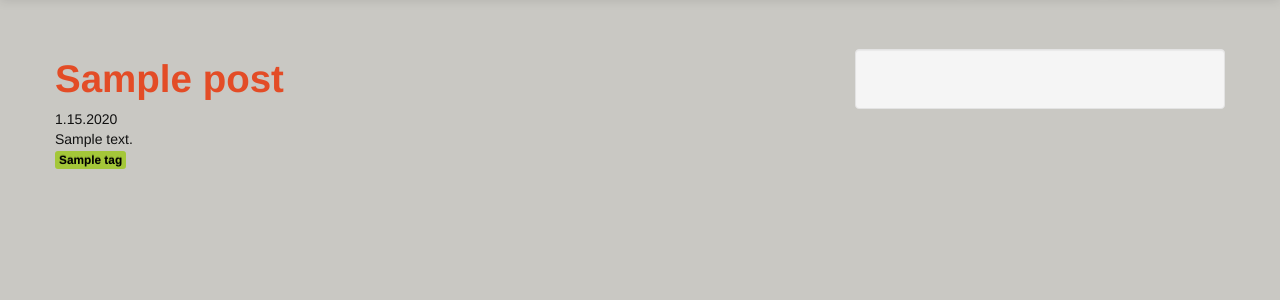
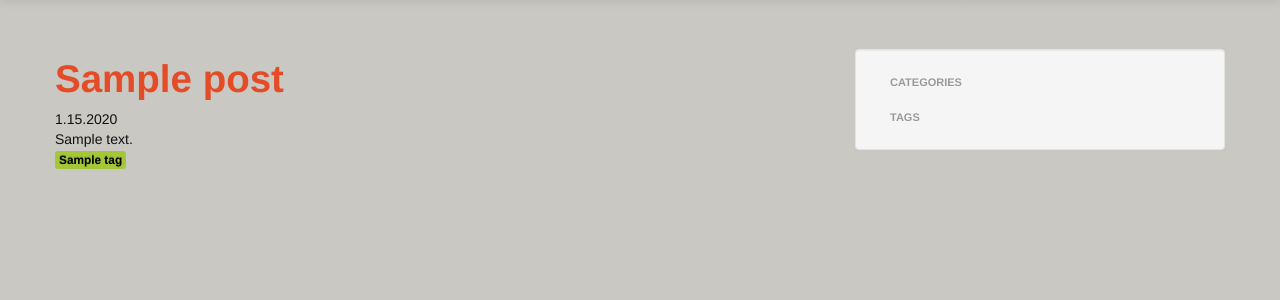
Before and after one commit to bb7555/massive-nemesis, a Node server app: template views/post.ejs in a window 1280 px wide. Shown: the part 41-341 px from the top of the page. Run offline with Node 20, Linux system fonts and the light colour scheme; the template is opened without the code that fills it: most values are stand-ins (such as "Sample title", 1, 10 or a date in 2020); some libraries are stand-ins or nearby versions.

Commit message:
fix right nav bug

```diff
--- a/views/footer.ejs
+++ b/views/footer.ejs
@@ -2,7 +2,17 @@
 
           <div class="span4">
             <div class="well sidebar-nav">
+              <ul class="nav nav-list">
+                <li class="nav-header">categories</li>
+                <% getCategories().forEach(function(cat) { %>
+                  <li><a href="<%= categoryURL(cat) %>"><%= cat %></a></li>
+                <% }) %>
 
+                <li class="nav-header">tags</li>
+                <% getTags().forEach(function(tag) { %>
+                  <li><a href="<%= tagURL(tag) %>"><%= tag %></a></li>
+                <% }) %>
+              </ul>
             </div>
           </div>
 
```
